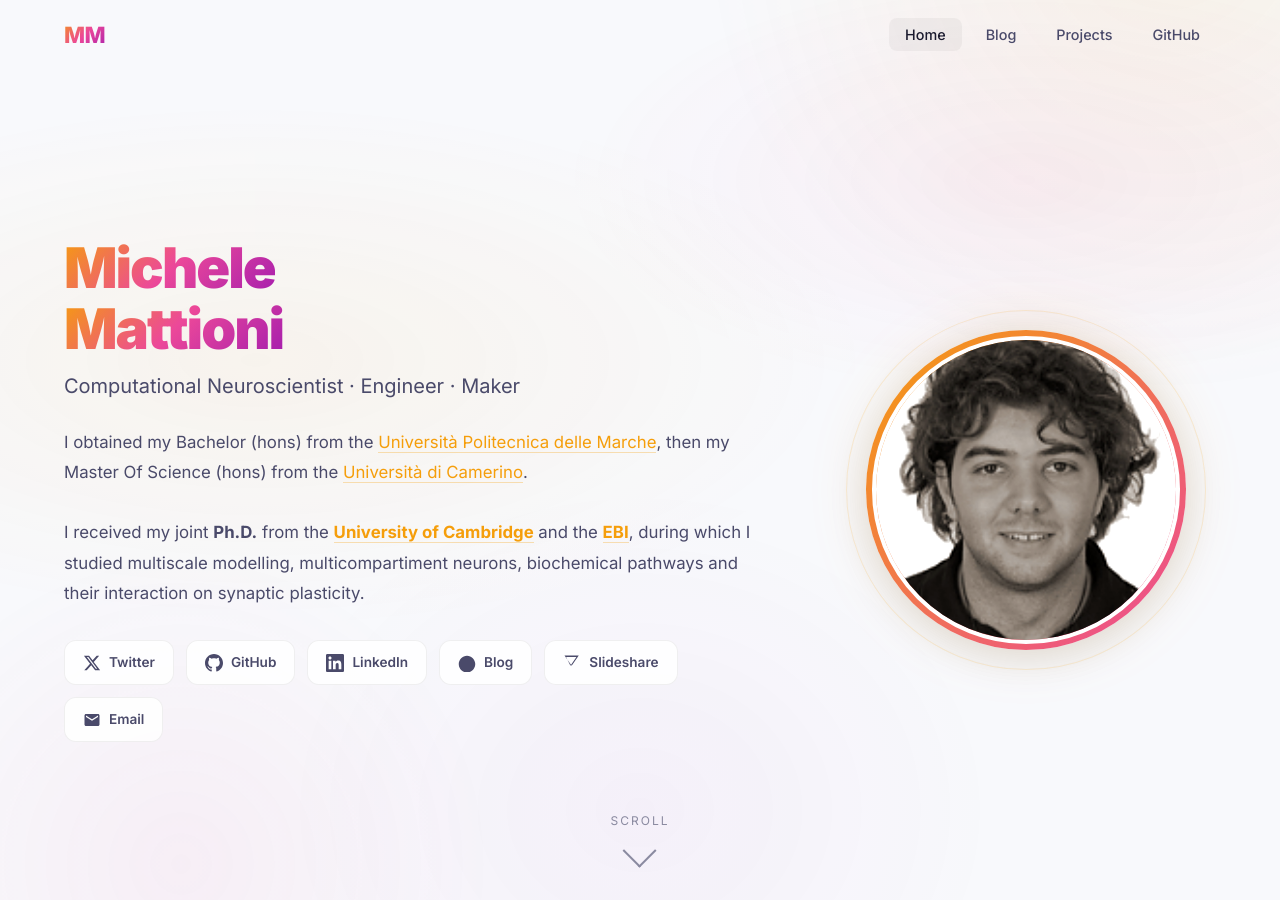
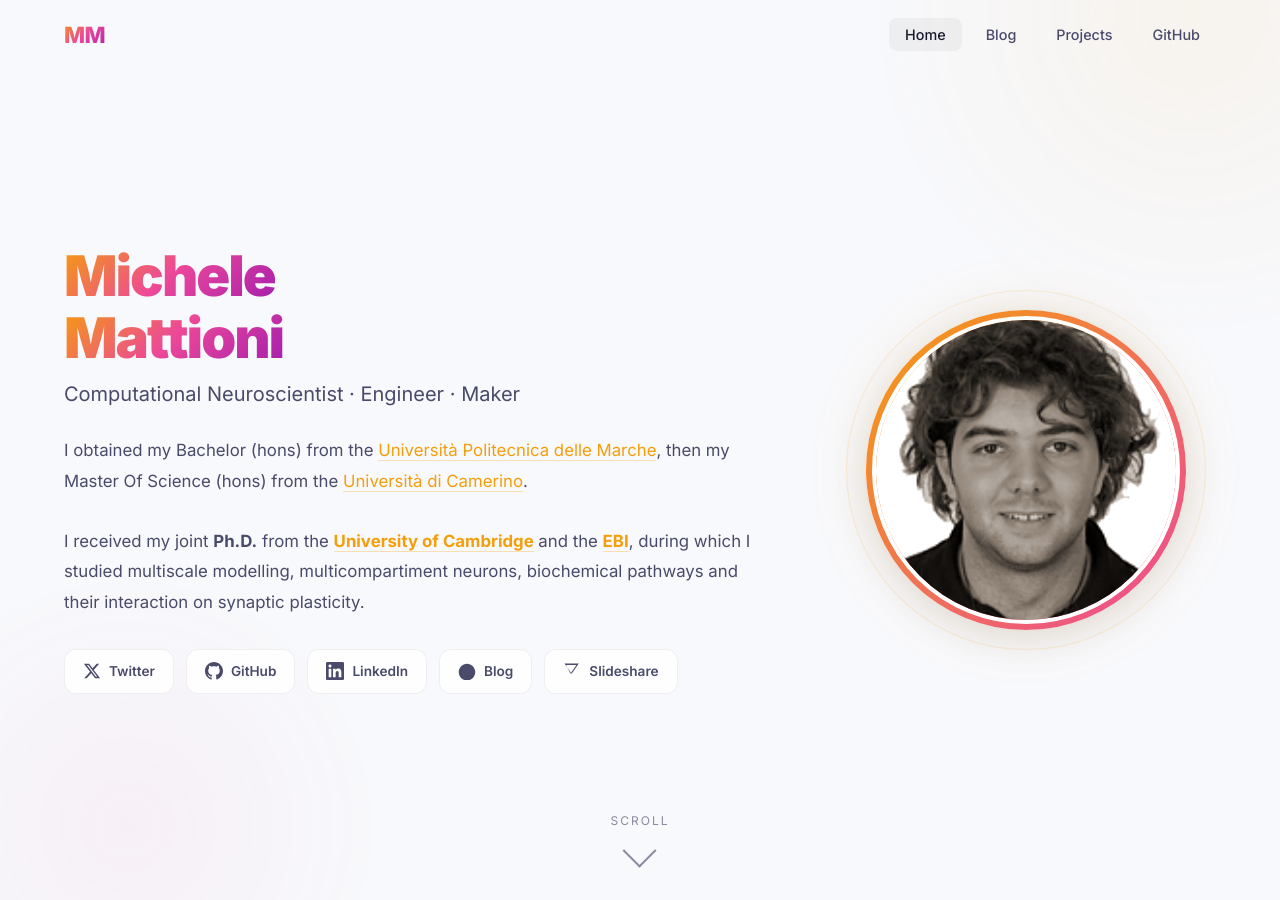
Before and after one commit to mattions/mattions.github.com, a Jekyll site: the page index.html, which Jekyll copies as it is, in a window 1280 px wide and 900 px high. Built offline with Jekyll 4.4.1, drawn with Linux system fonts in a browser that asks for light colours.

Commit message:
Remove email link; fix hero scrolling (no more sticky)

```diff
--- a/assets/css/main.css
+++ b/assets/css/main.css
@@ -226,40 +226,44 @@ img {
   min-height: 100vh;
   display: flex;
   align-items: center;
-  padding-top: 80px;
-  position: sticky;
-  top: 0;
-  z-index: 10;
+  padding-top: 100px;
+  padding-bottom: 60px;
+  position: relative;
   overflow: hidden;
+  background: var(--bg-primary);
 }
 
 .hero::before {
   content: '';
   position: absolute;
-  top: -50%;
-  right: -20%;
-  width: 800px;
-  height: 800px;
-  background: radial-gradient(circle, rgba(245, 158, 11, 0.08) 0%, transparent 70%);
+  top: -30%;
+  right: -15%;
+  width: 600px;
+  height: 600px;
+  background: radial-gradient(circle, rgba(245, 158, 11, 0.06) 0%, transparent 70%);
   border-radius: 50%;
   animation: heroGlow 8s ease-in-out infinite alternate;
+  pointer-events: none;
+  z-index: 0;
 }
 
 .hero::after {
   content: '';
   position: absolute;
-  bottom: -30%;
+  bottom: -20%;
   left: -10%;
-  width: 600px;
-  height: 600px;
-  background: radial-gradient(circle, rgba(236, 72, 153, 0.06) 0%, transparent 70%);
+  width: 500px;
+  height: 500px;
+  background: radial-gradient(circle, rgba(236, 72, 153, 0.05) 0%, transparent 70%);
   border-radius: 50%;
   animation: heroGlow 10s ease-in-out infinite alternate-reverse;
+  pointer-events: none;
+  z-index: 0;
 }
 
 @keyframes heroGlow {
   0% { transform: scale(1) translate(0, 0); }
-  100% { transform: scale(1.2) translate(30px, -20px); }
+  100% { transform: scale(1.1) translate(20px, -15px); }
 }
 
 .hero-content {
--- a/index.html
+++ b/index.html
@@ -79,10 +79,6 @@
             <a href="https://www.slideshare.net/mattions/" target="_blank" rel="noopener" class="social-link slideshare">
               <svg viewBox="0 0 24 24"><path d="M2 2l9.5 13.5L21 2H2zm2.1 2.1h13.8l-8 11.4-5.8-11.4z"/></svg>
               Slideshare
-            </a>
-            <a href="mailto:mattions@gmail.com" class="social-link email">
-              <svg viewBox="0 0 24 24"><path d="M20 4H4c-1.1 0-2 .9-2 2v12c0 1.1.9 2 2 2h16c1.1 0 2-.9 2-2V6c0-1.1-.9-2-2-2zm0 4l-8 5-8-5V6l8 5 8-5v2z"/></svg>
-              Email
             </a>
           </div>
         </div>
```
